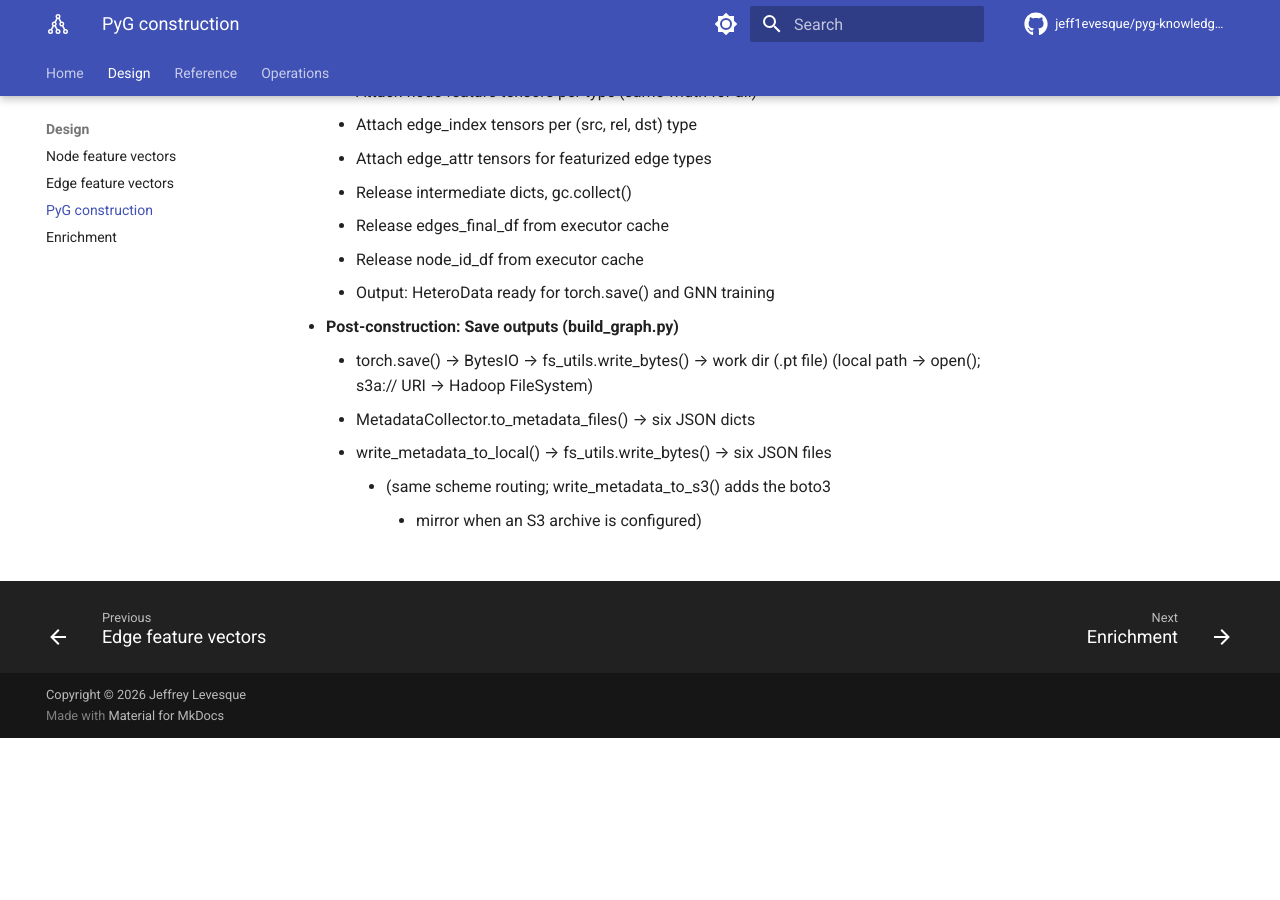
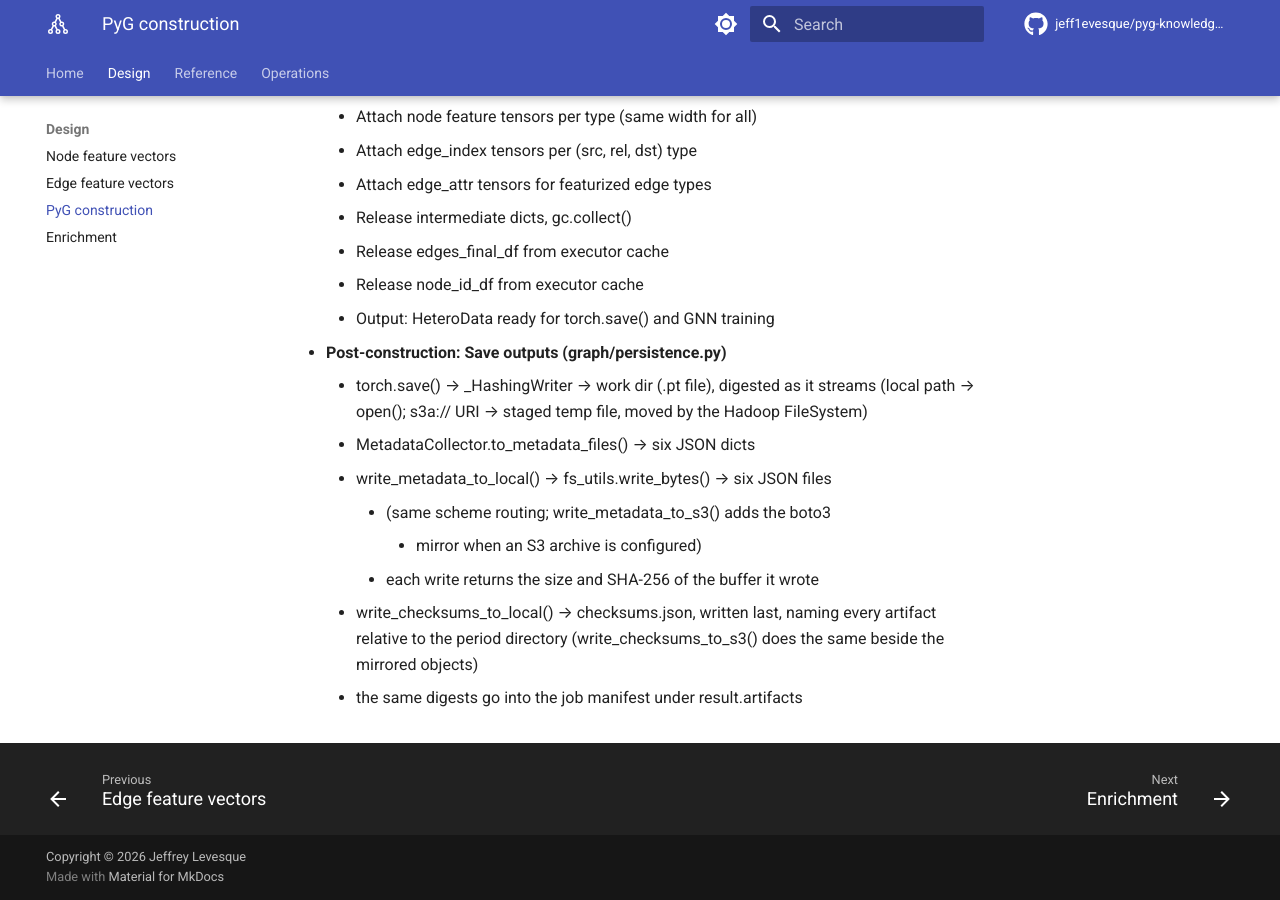
Before and after one commit to jeff1evesque/pyg-knowledge-graph-builder, an MkDocs documentation site: the page built from documentation/design/construction.md, in a window 1280 px wide and 900 px high, scrolled down 3065 px. Built offline with MkDocs 1.6.1 and Material for MkDocs 9.7.7, drawn with Linux system fonts in a browser that asks for light colours; comment, search, counter and statistics services are not loaded; before the commit the page ends 3803 px from its top, so only the background shows below that; some of the changed text lies outside the part shown.

Commit message:
#400: construction.md, the post-.pt write sequence still described a BytesIO

```diff
--- a/documentation/design/construction.md
+++ b/documentation/design/construction.md
@@ -1,6 +1,6 @@
 # PyG Construction Pipeline
 
-The PyG builder converts the enriched triples DataFrame into a PyTorch Geometric `HeteroData` object through five steps, with all heavy computation on Spark executors. After the `.pt` file is saved, six metadata JSON files are written alongside it (locally, and mirrored to S3 when an archive is configured):
+The PyG builder converts the enriched triples DataFrame into a PyTorch Geometric `HeteroData` object through five steps, with all heavy computation on Spark executors. After the `.pt` file is saved, six metadata JSON files are written alongside it (locally, and mirrored to S3 when an archive is configured), and then `checksums.json` recording the size and SHA-256 of everything written:
 
 Starting from `triples_df` (enriched, on executors):
 
@@ -82,9 +82,12 @@ Starting from `triples_df` (enriched, on executors):
     - Release edges_final_df from executor cache
     - Release node_id_df from executor cache
     - Output: HeteroData ready for torch.save() and GNN training
-- **Post-construction: Save outputs (build_graph.py)**
-    - torch.save() → BytesIO → fs_utils.write_bytes() → work dir (.pt file) (local path → open(); s3a:// URI → Hadoop FileSystem)
+- **Post-construction: Save outputs (graph/persistence.py)**
+    - torch.save() → _HashingWriter → work dir (.pt file), digested as it streams (local path → open(); s3a:// URI → staged temp file, moved by the Hadoop FileSystem)
     - MetadataCollector.to_metadata_files() → six JSON dicts
     - write_metadata_to_local() → fs_utils.write_bytes() → six JSON files
         - (same scheme routing; write_metadata_to_s3() adds the boto3
             - mirror when an S3 archive is configured)
+        - each write returns the size and SHA-256 of the buffer it wrote
+    - write_checksums_to_local() → checksums.json, written last, naming every artifact relative to the period directory (write_checksums_to_s3() does the same beside the mirrored objects)
+    - the same digests go into the job manifest under result.artifacts
```
